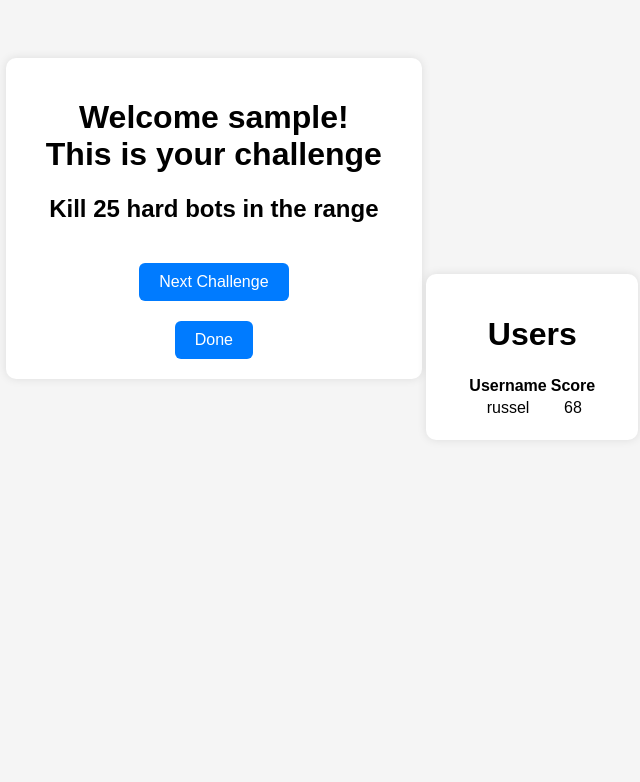
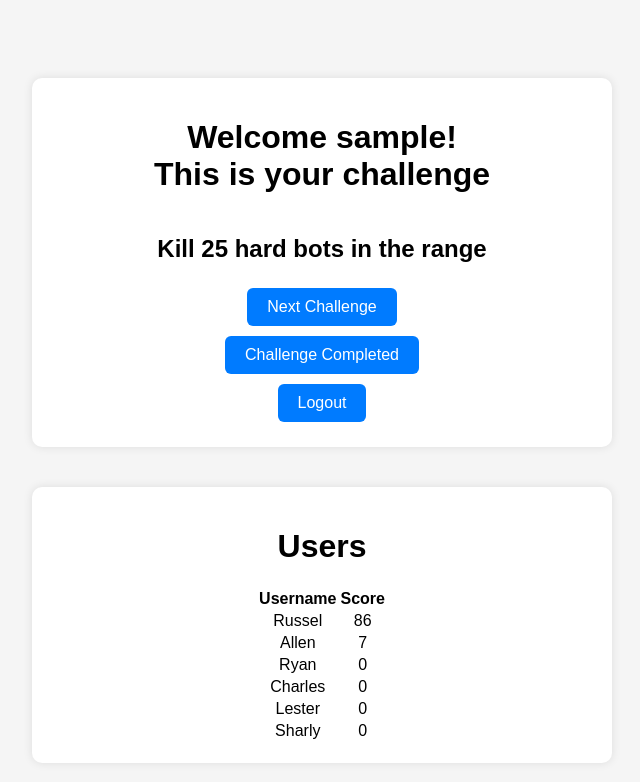
Before and after one commit to Winchesterrrr/ChallengeGenerator, a Flask app: page /home in a window 1280 px wide. Shown: the top 782 px of the page, without its empty margins (318-958 px from the left). Run offline with Flask 3, Linux system fonts and the light colour scheme; the visitor is signed in with stand-in values (Sample User, id 1).

Commit message:
fixed appearance

```diff
--- a/main.py
+++ b/main.py
@@ -34,9 +34,12 @@ CHALLENGES = [
 
 @app.route("/home")
 def index():
-    username = session.get('username')
-    challenge = random.choice(CHALLENGES)
-    return render_template("index.html", challenge=challenge, users=users, username=username)
+    if session.get('username') is not None:
+        username = session.get('username')
+        challenge = random.choice(CHALLENGES)
+        return render_template("index.html", challenge=challenge, users=users, username=username)
+    else:
+        return redirect(url_for('login'))
 
 @app.route("/", methods=['GET','POST'])
 def login():
@@ -61,5 +64,10 @@ def addScore():
             save_users(users)
     return redirect(url_for('index'))
 
+@app.route("/logout")
+def logout():
+    session.pop('username')
+    return redirect(url_for('index'))
+
 if __name__ == "__main__":
     app.run(debug=True)
--- a/templates/index.html
+++ b/templates/index.html
@@ -5,19 +5,27 @@
     <style>
         body {
             font-family: Arial, sans-serif;
-            text-align: center;
+            display: flex;
+            flex-direction: column;
             background: #f5f5f5;
             padding-top: 50px;
+            align-items: center;
         }
         .container {
             background: white;
-            display: inline-block;
+            display: block;
             padding: 20px 40px;
             border-radius: 10px;
             box-shadow: 0 0 10px rgba(0,0,0,0.1);
+            width: 500px;
+            text-align: center;
+            margin: 20px;
+            display: flex;
+            flex-direction: column;
+            align-items: center;
         }
         button {
-            margin-top: 20px;
+            margin: 5px;
             padding: 10px 20px;
             font-size: 16px;
             cursor: pointer;
@@ -28,6 +36,9 @@
         }
         button:hover {
             background: #0056b3;
+        }
+        table{
+            align-items: center;
         }
     </style>
 </head>
@@ -40,7 +51,10 @@
         <button type="submit">Next Challenge</button>
     </form>
     <form action="/add-score">
-        <button>Done</button>
+        <button>Challenge Completed</button>
+    </form>
+    <form action="/logout">
+        <button>Logout</button>
     </form>
 </div>
 <div class="container">
--- a/users.json
+++ b/users.json
@@ -1,6 +1,26 @@
 [
     {
-        "username": "russel",
-        "score": 68
+        "username": "Russel",
+        "score": 86
+    },
+    {
+        "username": "Allen",
+        "score": 7
+    },
+    {
+        "username": "Ryan",
+        "score": 0
+    },
+    {
+        "username": "Charles",
+        "score": 0
+    },
+    {
+        "username": "Lester",
+        "score": 0
+    },
+    {
+        "username": "Sharly",
+        "score": 0
     }
 ]
```
Also changed, not shown: templates/login.html (+40 -4 lines).
